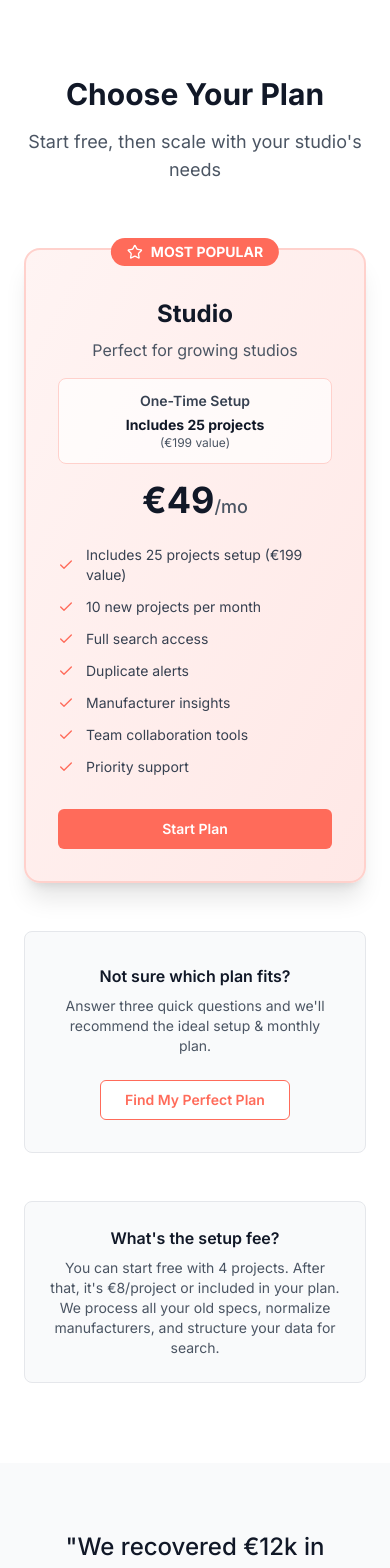
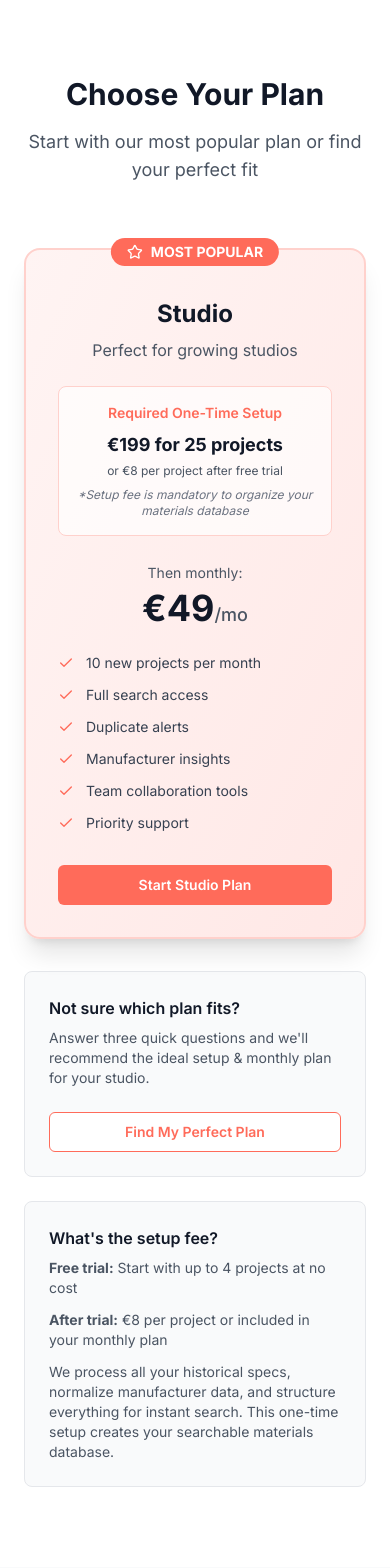
Before and after one commit to martacalvinho/treq-landing, a React (Vite) app: page / in a window 390 px wide. Shown: the part 5080-6648 px from the top of the page. Built offline with nearby package versions, Linux system fonts and the light colour scheme.

Commit message:
Refactor: Pricing section layout
Move "Most Popular" plan to the left and add setup fee details.

```diff
--- a/src/components/PlanFinderWizard.tsx
+++ b/src/components/PlanFinderWizard.tsx
@@ -1,4 +1,3 @@
-
 import React, { useState } from 'react';
 import { Button } from "@/components/ui/button";
 import { X, CheckCircle } from "lucide-react";
@@ -6,6 +5,12 @@ import { X, CheckCircle } from "lucide-react";
 interface WizardProps {
   isOpen: boolean;
   onClose: () => void;
+}
+
+interface WizardAnswers {
+  importSize: string;
+  monthlyProjects: string;
+  advancedNeeds: string;
 }
 
 interface RecommendationResult {
@@ -18,7 +23,7 @@ interface RecommendationResult {
 
 const PlanFinderWizard: React.FC<WizardProps> = ({ isOpen, onClose }) => {
   const [currentStep, setCurrentStep] = useState(1);
-  const [answers, setAnswers] = useState({
+  const [answers, setAnswers] = useState<WizardAnswers>({
     importSize: '',
     monthlyProjects: '',
     advancedNeeds: ''
@@ -27,7 +32,7 @@ const PlanFinderWizard: React.FC<WizardProps> = ({ isOpen, onClose }) => {
 
   const questions = [
     {
-      id: 'importSize',
+      id: 'importSize' as keyof WizardAnswers,
       title: 'How many historical material schedules do you want digitised right now?',
       options: [
         { value: 'import_tiny', label: '0-4 specs' },
@@ -38,7 +43,7 @@ const PlanFinderWizard: React.FC<WizardProps> = ({ isOpen, onClose }) => {
       ]
     },
     {
-      id: 'monthlyProjects',
+      id: 'monthlyProjects' as keyof WizardAnswers,
       title: 'Roughly how many new projects will you spec each month?',
       options: [
         { value: 'new_low', label: '0-2' },
@@ -48,7 +53,7 @@ const PlanFinderWizard: React.FC<WizardProps> = ({ isOpen, onClose }) => {
       ]
     },
     {
-      id: 'advancedNeeds',
+      id: 'advancedNeeds' as keyof WizardAnswers,
       title: 'Do you need advanced team permissions or API/export access?',
       options: [
         { value: 'adv_yes', label: 'Yes' },
@@ -57,7 +62,7 @@ const PlanFinderWizard: React.FC<WizardProps> = ({ isOpen, onClose }) => {
     }
   ];
 
-  const calculateRecommendation = (answers: typeof answers): RecommendationResult => {
+  const calculateRecommendation = (answers: WizardAnswers): RecommendationResult => {
     // Setup plan mapping
     const setupMapping = {
       'import_tiny': { plan: 'Free Setup', price: 'Free up to 4 specs' },
@@ -98,7 +103,7 @@ const PlanFinderWizard: React.FC<WizardProps> = ({ isOpen, onClose }) => {
     };
   };
 
-  const handleAnswer = (questionId: string, value: string) => {
+  const handleAnswer = (questionId: keyof WizardAnswers, value: string) => {
     const newAnswers = { ...answers, [questionId]: value };
     setAnswers(newAnswers);
 
--- a/src/components/PricingSection.tsx
+++ b/src/components/PricingSection.tsx
@@ -8,7 +8,6 @@ const PricingSection = () => {
   const [showWizard, setShowWizard] = useState(false);
 
   const studioFeatures = [
-    "Includes 25 projects setup (€199 value)",
     "10 new projects per month",
     "Full search access",
     "Duplicate alerts",
@@ -25,12 +24,14 @@ const PricingSection = () => {
             Choose Your Plan
           </h2>
           <p className="text-lg text-gray-600 max-w-2xl mx-auto">
-            Start free, then scale with your studio's needs
+            Start with our most popular plan or find your perfect fit
           </p>
         </div>
 
-        {/* Featured Studio Plan */}
-        <div className="max-w-md mx-auto mb-12">
+        {/* Two Column Layout */}
+        <div className="grid md:grid-cols-2 gap-8 max-w-5xl mx-auto">
+
+          {/* Left Column - Most Popular Studio Plan */}
           <div className="relative bg-gradient-to-br from-coral-50 to-coral-100 border-2 border-coral-200 rounded-2xl p-8 shadow-xl">
             {/* Most Popular Badge */}
             <div className="absolute -top-3 left-1/2 transform -translate-x-1/2">
@@ -42,17 +43,21 @@ const PricingSection = () => {
 
             <div className="text-center mb-6 mt-4">
               <h3 className="text-2xl font-bold text-gray-900 mb-2">Studio</h3>
-              <p className="text-gray-600 mb-4">Perfect for growing studios</p>
+              <p className="text-gray-600 mb-6">Perfect for growing studios</p>
 
-              {/* One-Time Setup */}
-              <div className="mb-4 p-3 bg-white/70 rounded-lg border border-coral-200">
-                <div className="text-sm font-semibold text-gray-700 mb-1">One-Time Setup</div>
-                <div className="text-sm font-bold text-gray-900">Includes 25 projects</div>
-                <div className="text-xs text-gray-600">(€199 value)</div>
+              {/* Setup Fee Section */}
+              <div className="mb-6 p-4 bg-white/70 rounded-lg border border-coral-200">
+                <div className="text-sm font-semibold text-coral mb-2">Required One-Time Setup</div>
+                <div className="text-lg font-bold text-gray-900 mb-1">€199 for 25 projects</div>
+                <div className="text-xs text-gray-600 mb-2">or €8 per project after free trial</div>
+                <div className="text-xs text-gray-500 italic">*Setup fee is mandatory to organize your materials database</div>
               </div>
 
               {/* Monthly Price */}
-              <div className="text-4xl font-bold text-gray-900 mb-2">
+              <div className="mb-1">
+                <span className="text-sm text-gray-600">Then monthly:</span>
+              </div>
+              <div className="text-4xl font-bold text-gray-900 mb-4">
                 €49<span className="text-lg font-medium text-gray-600">/mo</span>
               </div>
             </div>
@@ -68,36 +73,44 @@ const PricingSection = () => {
             </div>
 
             <Button className="w-full bg-coral hover:bg-coral-600 text-white font-semibold py-3 transition-all duration-200 hover:scale-105">
-              Start Plan
+              Start Studio Plan
             </Button>
           </div>
-        </div>
+
+          {/* Right Column - Helper Sections */}
+          <div className="space-y-6">
 
             {/* Plan Finder */}
-        <div className="text-center">
-          <div className="bg-gray-50 rounded-lg p-8 max-w-lg mx-auto border border-gray-200">
+            <div className="bg-gray-50 rounded-lg p-6 border border-gray-200">
               <h4 className="font-semibold text-gray-900 mb-2">Not sure which plan fits?</h4>
               <p className="text-gray-600 text-sm mb-6">
-              Answer three quick questions and we'll recommend the ideal setup & monthly plan.
+                Answer three quick questions and we'll recommend the ideal setup & monthly plan for your studio.
               </p>
               <Button
                 onClick={() => setShowWizard(true)}
                 variant="outline"
-              className="border-coral text-coral hover:bg-coral hover:text-white font-semibold px-6 py-2"
+                className="w-full border-coral text-coral hover:bg-coral hover:text-white font-semibold"
               >
                 Find My Perfect Plan
               </Button>
             </div>
+
+            {/* Setup Fee Explanation */}
+            <div className="bg-gray-50 rounded-lg p-6 border border-gray-200">
+              <h4 className="font-semibold text-gray-900 mb-2">What's the setup fee?</h4>
+              <div className="space-y-3 text-sm text-gray-600">
+                <p>
+                  <strong>Free trial:</strong> Start with up to 4 projects at no cost
+                </p>
+                <p>
+                  <strong>After trial:</strong> €8 per project or included in your monthly plan
+                </p>
+                <p>
+                  We process all your historical specs, normalize manufacturer data, and structure everything for instant search. This one-time setup creates your searchable materials database.
+                </p>
+              </div>
             </div>
 
-        {/* Pricing Notes */}
-        <div className="text-center mt-12">
-          <div className="bg-gray-50 rounded-lg p-6 max-w-3xl mx-auto border border-gray-200">
-            <h4 className="font-semibold text-gray-900 mb-2">What's the setup fee?</h4>
-            <p className="text-gray-600 text-sm">
-              You can start free with 4 projects. After that, it's €8/project or included in your plan.
-              We process all your old specs, normalize manufacturers, and structure your data for search.
-            </p>
           </div>
         </div>
 
```
Lines whose indentation alone changed are shown as unchanged.
